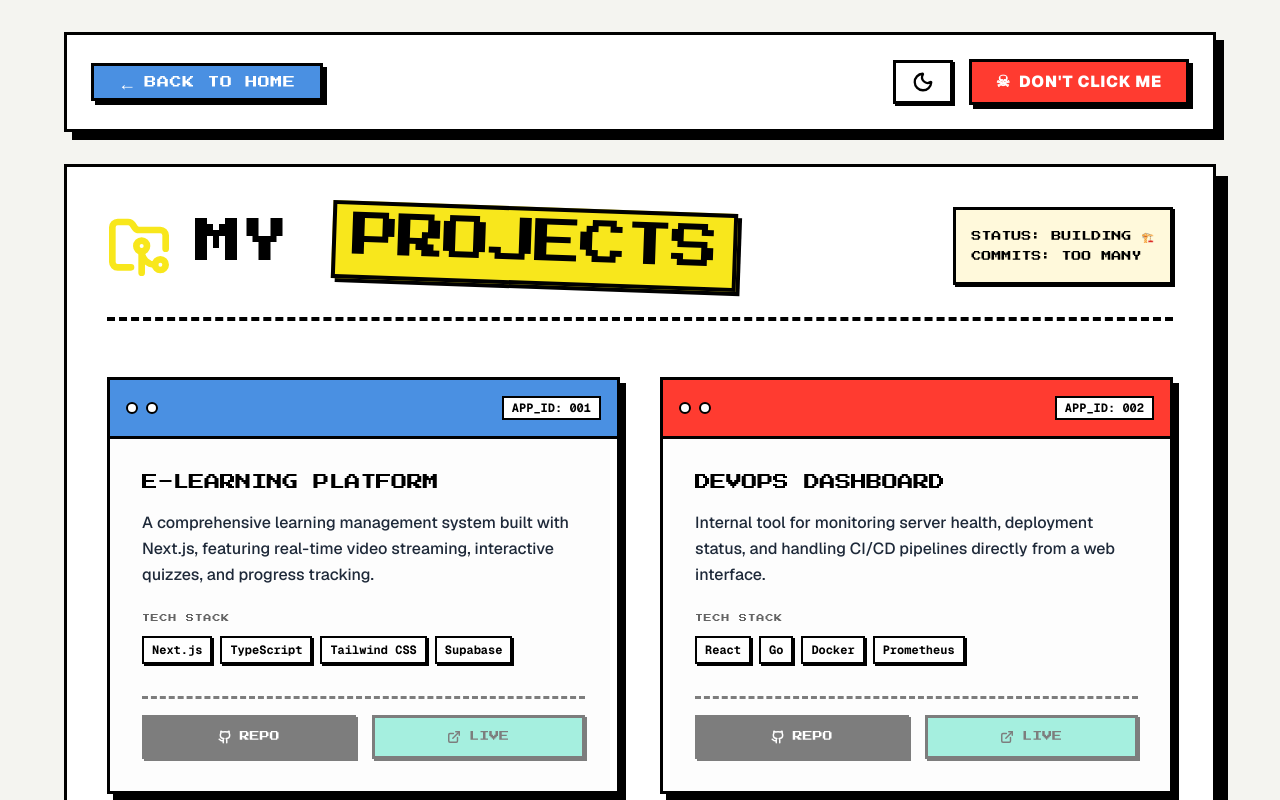
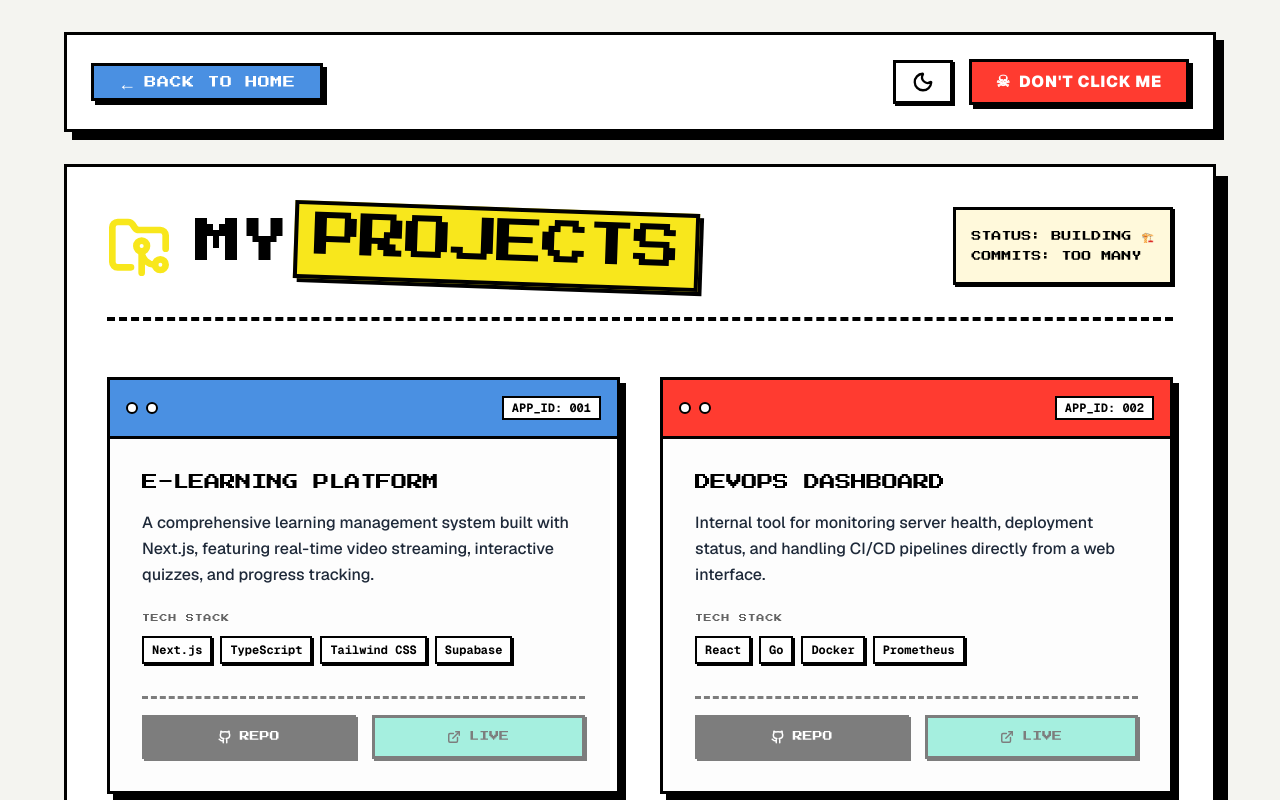
Before and after one commit to MakdumIbrohim/portfolio-v2, a Next.js app: page /projects in a window 1280 px wide. Shown: the top 800 px of the page. Built offline with nearby package versions, Linux system fonts and the light colour scheme.

Commit message:
feat: add dedicated pages for projects, certificates, and contact information to the portfolio.

```diff
--- a/app/certificates/page.tsx
+++ b/app/certificates/page.tsx
@@ -91,7 +91,7 @@ export default function Certificates() {
                 <div className="mb-10 sm:mb-14 border-b-[4px] border-dashed border-black dark:border-white pb-6 sm:pb-8">
                     <h1 className="text-[7vw] sm:text-3xl md:text-5xl font-press-start uppercase tracking-tighter text-center lg:text-left leading-[1.3] flex items-center justify-center lg:justify-start gap-4 sm:gap-6 flex-wrap">
                         <Award className="w-10 h-10 sm:w-14 sm:h-14 md:w-16 md:h-16 text-[#50e3c2] dark:text-[#008f6b]" strokeWidth={2.5} />
-                        <span>PROOF OF <span className="bg-[#50e3c2] dark:bg-[#008f6b] text-black dark:text-white px-3 sm:px-4 pb-1 sm:pb-2 border-[3px] sm:border-[4px] border-black dark:border-white inline-block shadow-[4px_4px_0_0_#000] dark:shadow-[4px_4px_0_0_#fff] -rotate-2">SKILL</span></span>
+                        <span>PROOF OF<span className="bg-[#50e3c2] dark:bg-[#008f6b] text-black dark:text-white px-3 sm:px-4 pb-1 sm:pb-2 ml-1 sm:ml-2 border-[3px] sm:border-[4px] border-black dark:border-white inline-block shadow-[4px_4px_0_0_#000] dark:shadow-[4px_4px_0_0_#fff] -rotate-2">SKILL</span></span>
                     </h1>
                     <p className="font-press-start text-[8px] sm:text-[10px] md:text-xs leading-loose text-center lg:text-left mt-6 max-w-2xl bg-[#fff9db] dark:bg-[#1f1a00] p-4 border-[3px] border-black dark:border-white shadow-[2px_2px_0_0_#000] dark:shadow-[2px_2px_0_0_#fff] uppercase text-black dark:text-gray-300 mx-auto lg:mx-0">
                         &gt; SELECT _DATABASE: CERTIFICATES.SQL<br />
--- a/app/contact/page.tsx
+++ b/app/contact/page.tsx
@@ -75,7 +75,7 @@ export default function Contact() {
             {/* Main Content Container */}
             <main className="border-[3px] border-black dark:border-white p-4 sm:p-6 md:p-10 bg-white dark:bg-[#121212] max-w-6xl mx-auto shadow-[6px_6px_0_0_#000] md:shadow-[12px_12px_0_0_#000] dark:shadow-[6px_6px_0_0_#fff] dark:md:shadow-[12px_12px_0_0_#fff] relative">
                 <h1 className="text-[7vw] sm:text-3xl md:text-5xl lg:text-[3rem] font-press-start uppercase tracking-tighter mb-8 sm:mb-12 text-center lg:text-left leading-[1.3]">
-                    LET'S <span className="bg-[#ff79c6] dark:bg-[#b83280] text-white px-3 sm:px-4 pb-1 sm:pb-2 border-[3px] sm:border-[4px] border-black dark:border-white inline-block shadow-[4px_4px_0_0_#000] dark:shadow-[4px_4px_0_0_#fff] rotate-1">CONNECT</span>
+                    LET'S<span className="bg-[#ff79c6] dark:bg-[#b83280] text-white px-3 sm:px-4 pb-1 sm:pb-2 ml-1 sm:ml-2 border-[3px] sm:border-[4px] border-black dark:border-white inline-block shadow-[4px_4px_0_0_#000] dark:shadow-[4px_4px_0_0_#fff] rotate-1">CONNECT</span>
                 </h1>
 
                 <div className="grid grid-cols-1 lg:grid-cols-[1fr_1.5fr] gap-8 lg:gap-12 relative">
--- a/app/projects/page.tsx
+++ b/app/projects/page.tsx
@@ -74,7 +74,7 @@ export default function ProjectsPage() {
                     <div>
                         <h1 className="text-[7vw] sm:text-3xl md:text-5xl lg:text-[3rem] font-press-start uppercase tracking-tighter text-center md:text-left leading-[1.3] flex items-center justify-center md:justify-start gap-4 sm:gap-6 flex-wrap">
                             <FolderGit2 className="w-10 h-10 sm:w-14 sm:h-14 md:w-16 md:h-16 text-[#f8e71c] dark:text-[#b8a900]" strokeWidth={2.5} />
-                            <span>MY <span className="bg-[#f8e71c] dark:bg-[#b8a900] text-black px-3 sm:px-4 pb-1 sm:pb-2 border-[3px] sm:border-[4px] border-black dark:border-white inline-block shadow-[4px_4px_0_0_#000] dark:shadow-[4px_4px_0_0_#fff] rotate-2">PROJECTS</span></span>
+                            <span>MY<span className="bg-[#f8e71c] dark:bg-[#b8a900] text-black px-3 sm:px-4 pb-1 sm:pb-2 ml-1 sm:ml-2 border-[3px] sm:border-[4px] border-black dark:border-white inline-block shadow-[4px_4px_0_0_#000] dark:shadow-[4px_4px_0_0_#fff] rotate-2">PROJECTS</span></span>
                         </h1>
                     </div>
 
```
